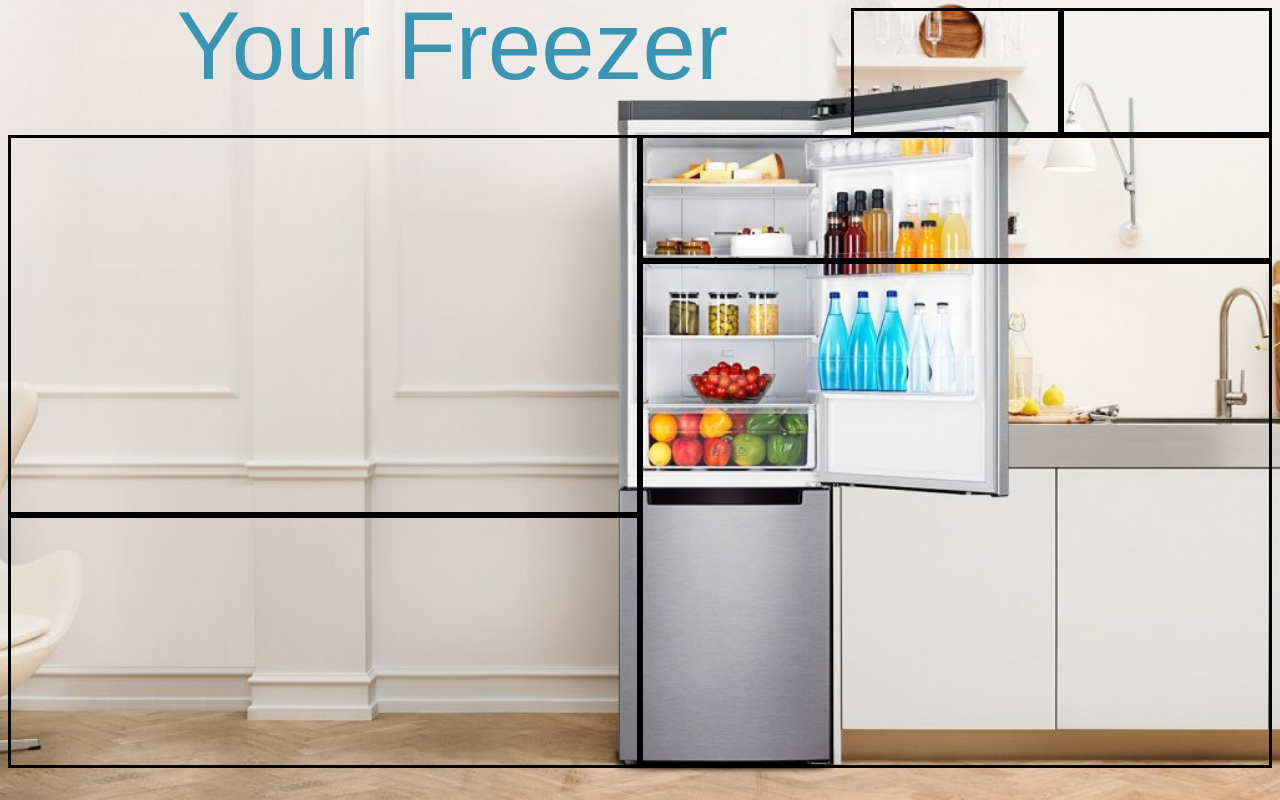
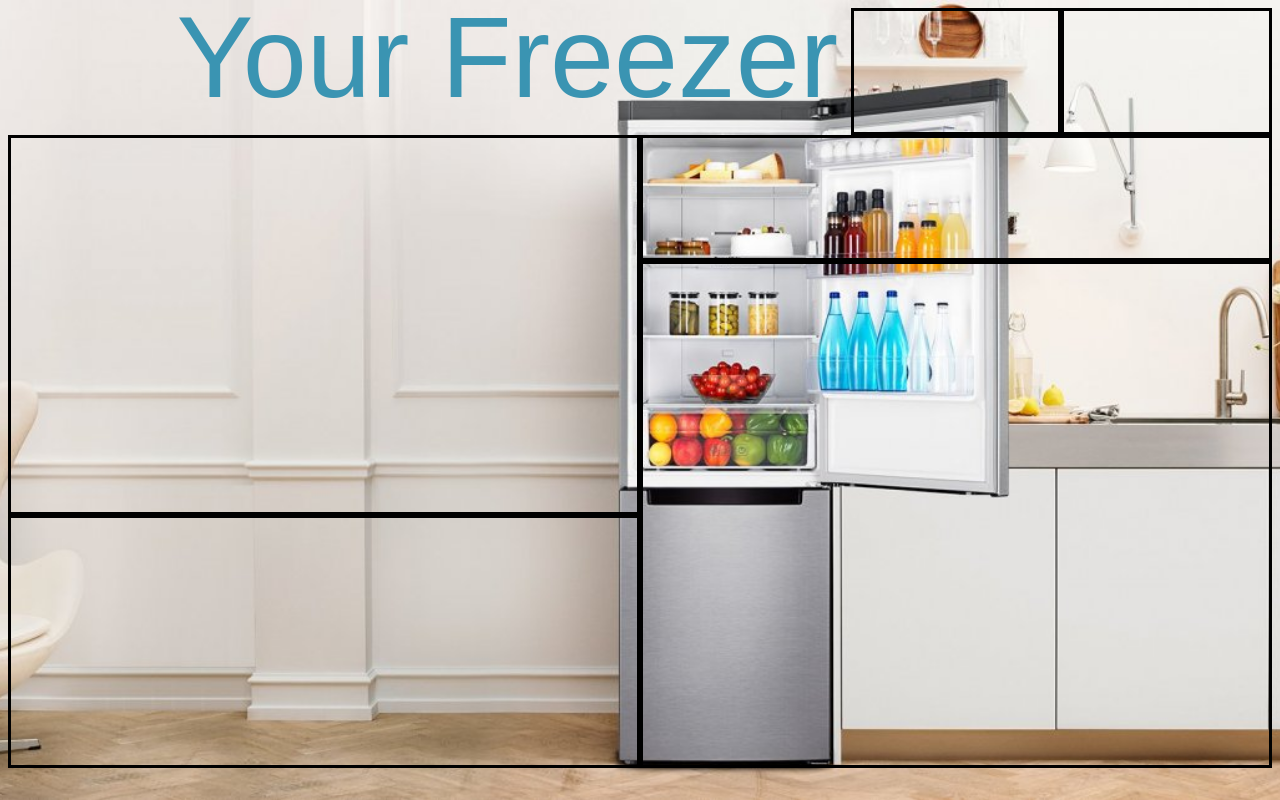
Before and after one commit to nekrasowa/YourFreezer, a React (Create React App) app in the folder front/: page / in a window 1280 px wide. Built offline with nearby package versions, Linux system fonts and the light colour scheme.

Commit message:
changed header css

```diff
--- a/front/src/background/background.css
+++ b/front/src/background/background.css
@@ -21,13 +21,13 @@
 }
 
 .AppName {
-  font-size: 6rem;
+  font-size: 9vw;
   font-family: fantasy;
   color: rgb(58 148 178);
   grid-area: AppName;
 
-  padding-left: 20%;
   padding-right: 0;
+  margin-left: 20%;
   margin-top: -2%;
-  margin-bottom: 0;
+  margin-bottom: -4%;
 }
```
